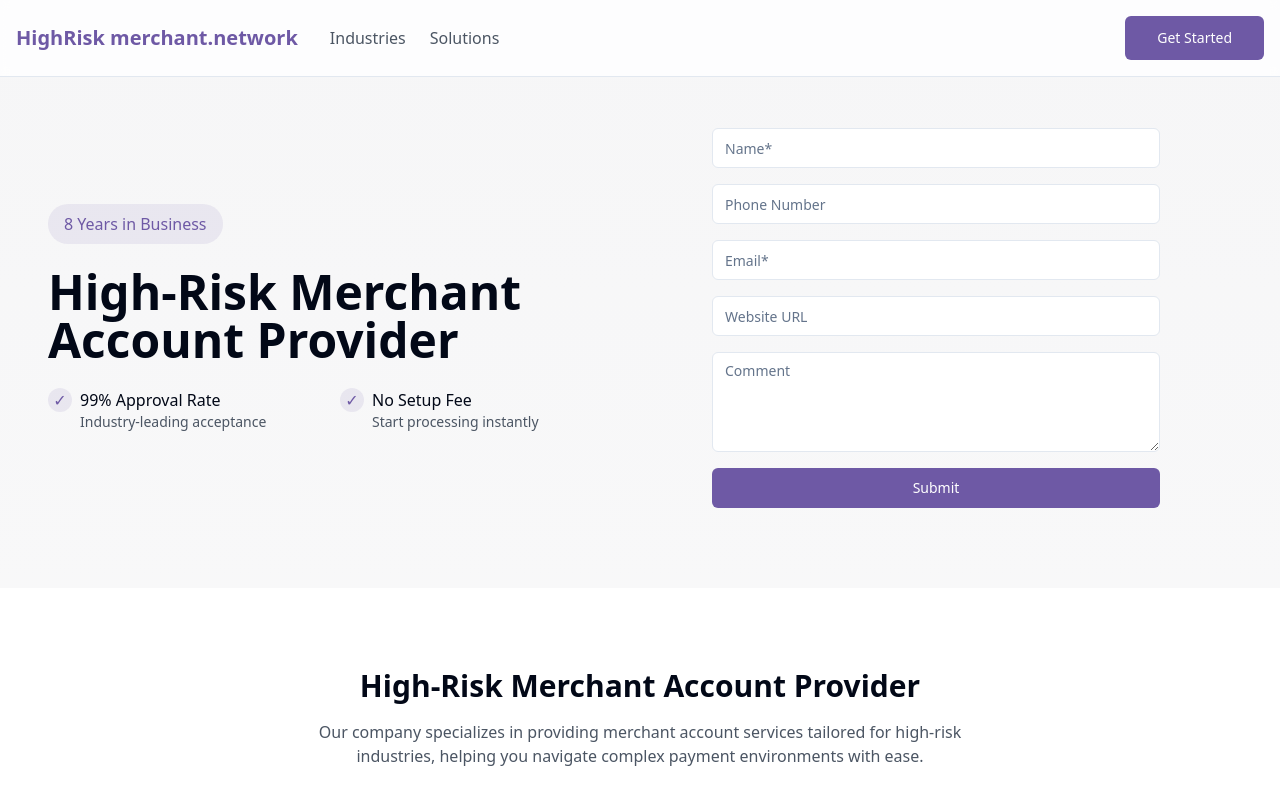
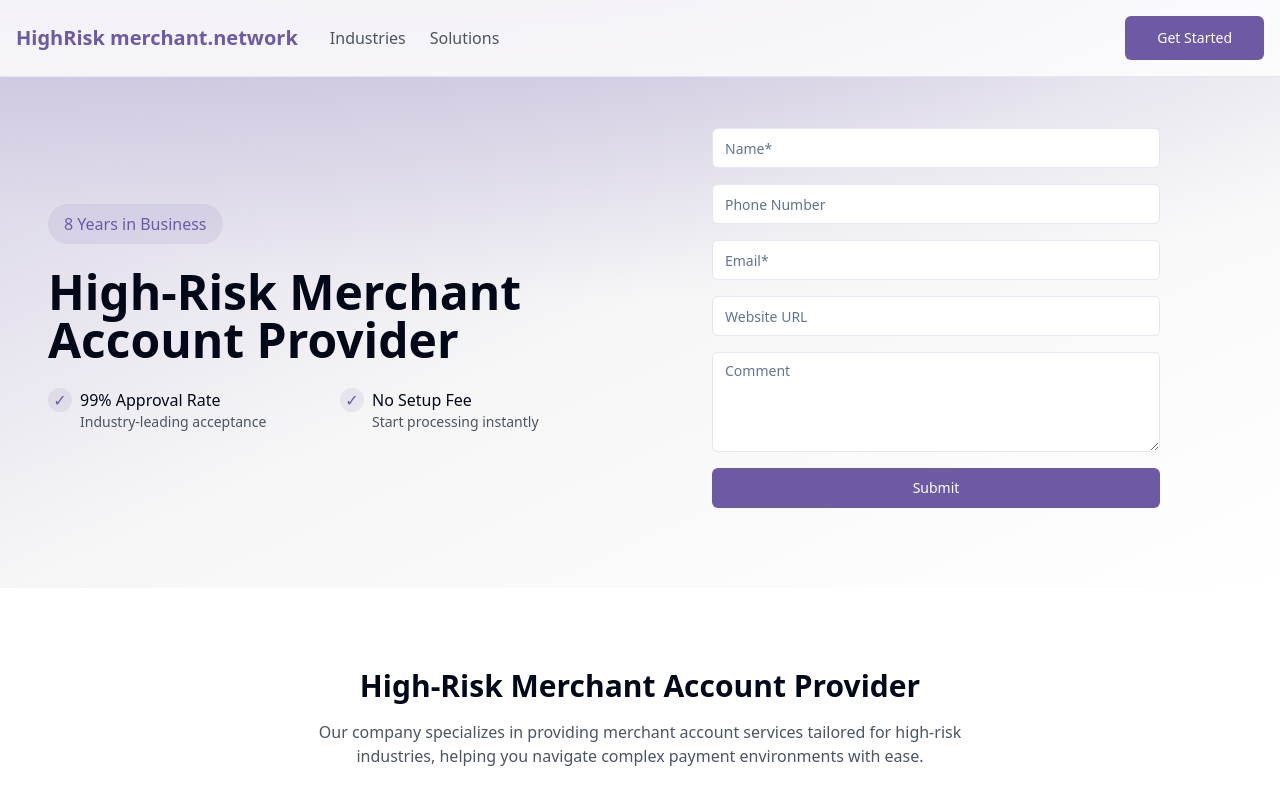
Before and after one commit to soshi3/highriskmerchant-network-49, a React (Vite) app: page / in a window 1280 px wide. Shown: the top 800 px of the page. Built offline with nearby package versions, Linux system fonts and the light colour scheme.

Commit message:
Add background design to Index page
Implement a Stripe.com-like background design at the top of the Index page to enhance the visual appeal.
[skip gpt_engineer]

```diff
--- a/src/pages/Index.tsx
+++ b/src/pages/Index.tsx
@@ -7,7 +7,14 @@ import { Button } from "@/components/ui/button";
 
 const Index = () => {
   return (
-    <div className="min-h-screen bg-gradient-to-b from-secondary to-white">
+    <div className="min-h-screen">
+      <div className="relative">
+        {/* Stripe-like gradient background */}
+        <div className="absolute inset-0 overflow-hidden -z-10">
+          <div className="absolute inset-0 bg-gradient-to-br from-primary/30 via-secondary to-white"></div>
+          <div className="absolute top-0 left-0 right-0 h-[500px] bg-[radial-gradient(ellipse_80%_80%_at_50%_-20%,rgba(110,89,165,0.3),rgba(255,255,255,0))]"></div>
+        </div>
+
         <Navbar />
 
         {/* Hero Section */}
@@ -44,6 +51,7 @@ const Index = () => {
             </div>
           </div>
         </section>
+      </div>
 
       {/* Features Section */}
       <section className="py-20 px-4 bg-white">
```
Lines whose indentation alone changed are shown as unchanged.
